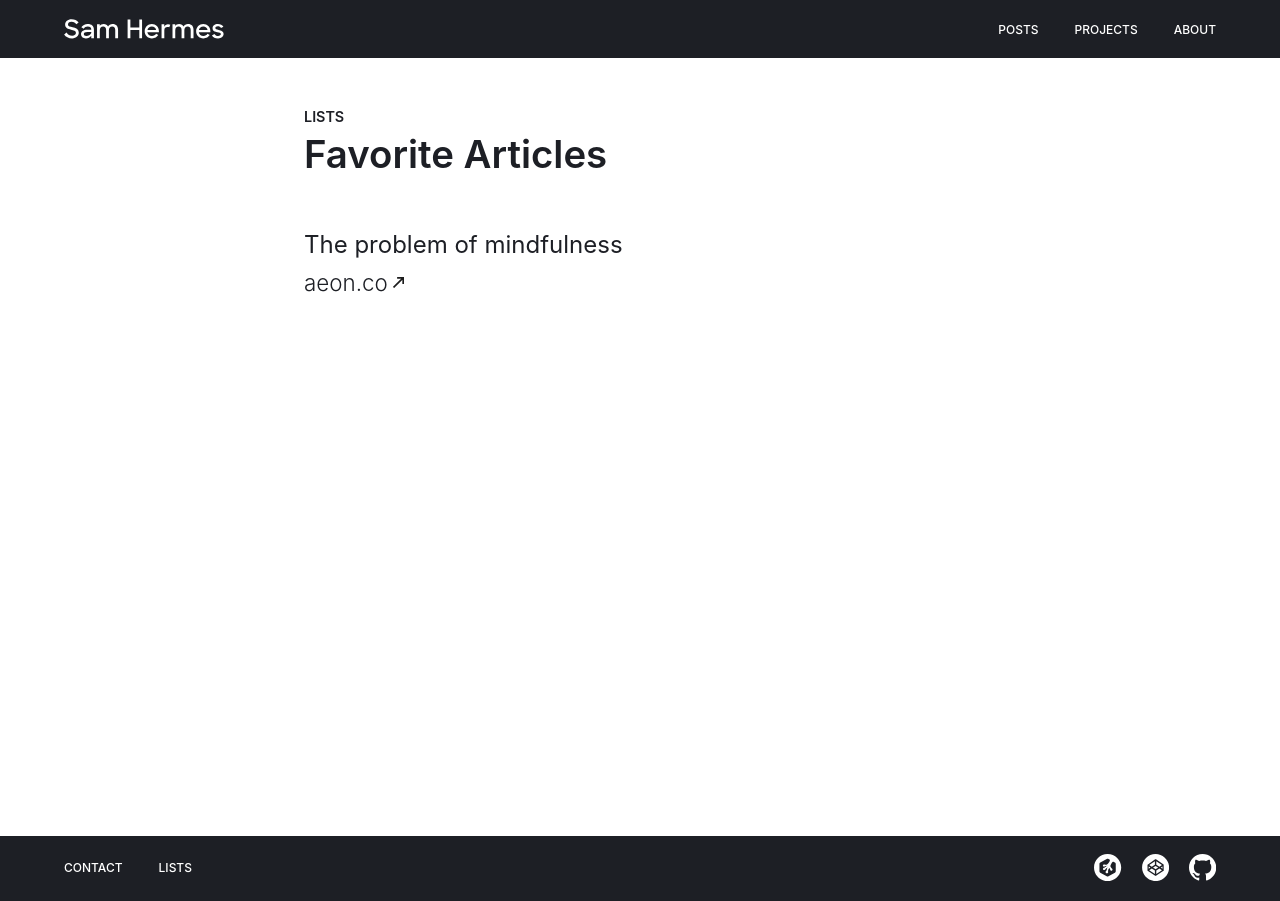
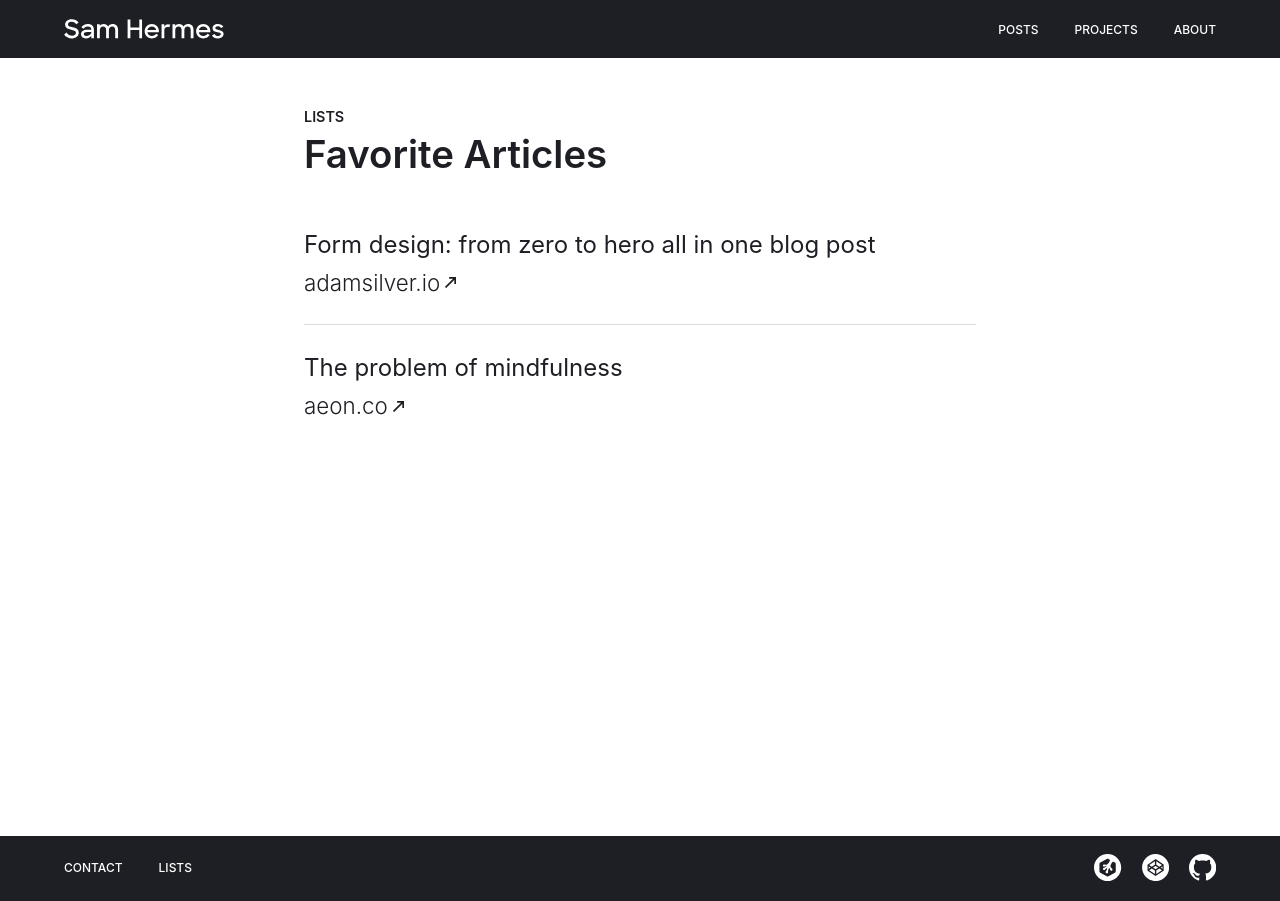
Before and after one commit to samhermes/samhermes.github.io, a Jekyll site: the page built from _lists/favorite-articles.markdown, in a window 1280 px wide. Built offline with Jekyll 4.4.1, drawn with Linux system fonts in a browser that asks for light colours.

Commit message:
Add article

```diff
--- a/_lists/favorite-articles.markdown
+++ b/_lists/favorite-articles.markdown
@@ -3,6 +3,9 @@ title: Favorite Articles
 layout: list
 ---
 
+* ## Form design: from zero to hero all in one blog post
+  [adamsilver.io](https://adamsilver.io/articles/form-design-from-zero-to-hero-all-in-one-blog-post/)
+
 * ## The problem of mindfulness
   [aeon.co](https://aeon.co/essays/mindfulness-is-loaded-with-troubling-metaphysical-assumptions)
 {: .list}
```
